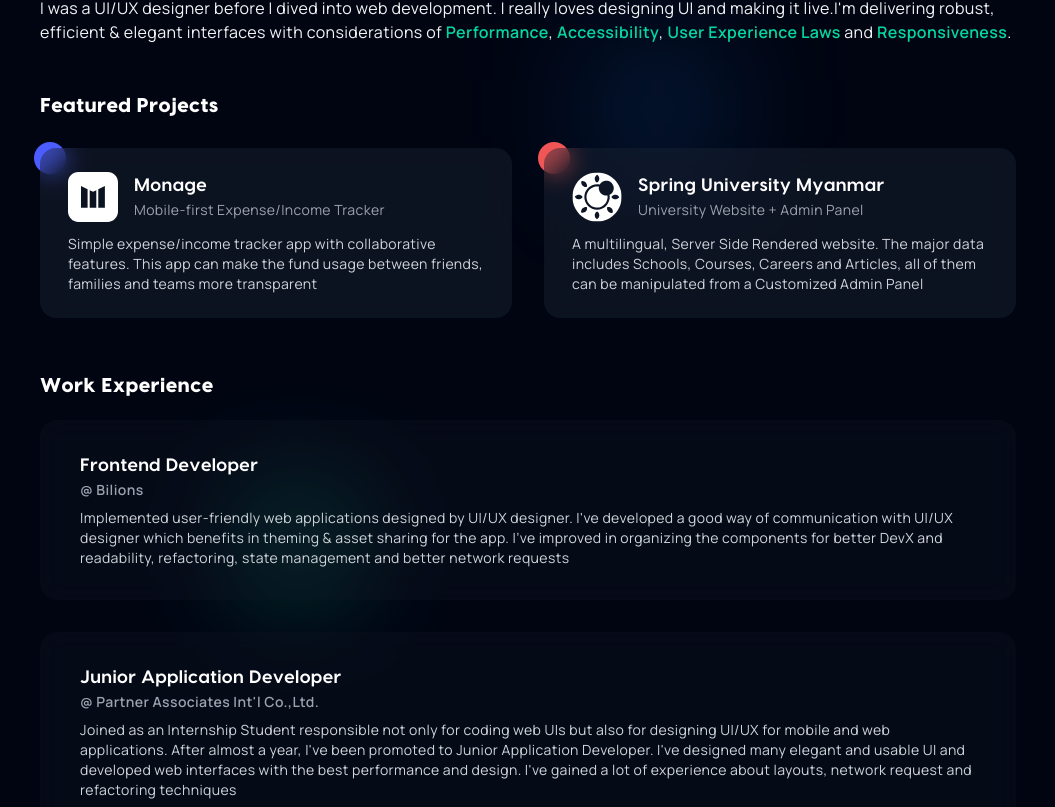
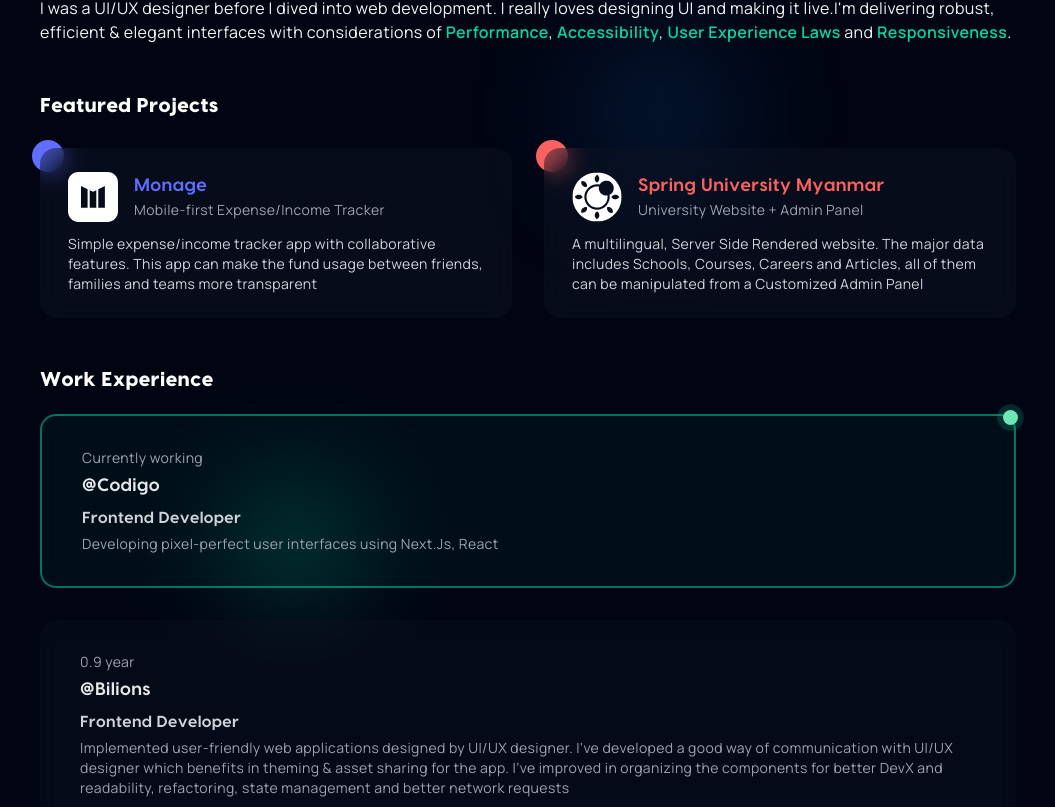
Before and after one commit to ZeyarPaing/personal-site, a Next.js app: page / in a window 1280 px wide. Shown: the part 673-1480 px from the top of the page, without its empty margins (112-1167 px from the left). Built offline with nearby package versions, Linux system fonts and the light colour scheme.

Commit message:
feat: update job experience , optimize animations

```diff
--- a/components/Button.tsx
+++ b/components/Button.tsx
@@ -25,7 +25,7 @@
         type == 'primary'
           ? 'bg-primary hover:bg-primary-light active:bg-primary-dark text-gray-900'
           : 'bg-secondary hover:bg-secondary-light active:bg-secondary-dark text-white'
-      } px-8 py-3 rounded-lg font-bold disabled:bg-gray-400 disabled:text-gray-600 ${className}`}
+      } px-8 py-3 rounded-xl font-bold disabled:bg-gray-400 disabled:text-gray-600 ${className}`}
     >
       {status == 'idle' ? (
         children
--- a/components/home/ExperienceCard.tsx
+++ b/components/home/ExperienceCard.tsx
@@ -1,14 +1,22 @@
 import { Experience } from '../../types';
+import React from "react";
 
 const ExperienceCard = ({ experience }: { experience: Experience }) => {
   return (
-    <div className="bg-gray-900 bg-opacity-30 backdrop-blur-md px-6 md:px-10 py-6 md:py-8 rounded-2xl">
-      {/*<p className="text-gray-400 text-sm">{experience.year} year as a </p>*/}
-      <h4 className="font-bold text-lg">{experience.position}</h4>
-      <p className="text-gray-400 font-bold mb-2 text-sm">
-        @ {experience.companyName}
-      </p>
-      <p className="text-sm text-gray-300">{experience.description}</p>
+    <div className={`bg-gray-900 bg-opacity-30 backdrop-blur-md px-6 md:px-10 py-6 md:py-8 rounded-2xl
+                    ${experience.current ? 'border border-2 border-primary bg-opacity-5 border-opacity-50 bg-primary-dark': ''}`}>
+        {experience.current && <span className="absolute -top-2 -right-1">
+                <span className="inline-flex h-[15px] w-[15px] relative ">
+                  <span className="animate-ping absolute inline-flex h-full w-full rounded-full bg-primary-light opacity-75" />
+                  <span className="relative inline-flex rounded-full h-[15px] w-[15px] bg-emerald-300" />
+                </span>
+              </span>}
+      <p className="text-gray-400 text-sm">{experience.current ? 'Currently working' : `${experience.year} year`} </p>
+        <h4 className="text-gray-200 font-bold font-primary mt-1 mb-1.5 text-lg">
+            @{experience.companyName}
+        </h4>
+      <h4 className="font-bold text-md text-gray-300 mb-1">{experience.position}</h4>
+      <p className="text-sm text-gray-400">{experience.description}</p>
     </div>
   );
 };
--- a/components/layout/Navbar.tsx
+++ b/components/layout/Navbar.tsx
@@ -6,7 +6,7 @@
   const [isExpanded, setExpanded] = useState(false);
 
   return (
-    <nav className="z-10 px-3 py-3 text-white bg-gray-900 bg-opacity-10 backdrop-blur-md fixed top-0 w-full">
+    <nav className="z-10 px-3 py-3 text-white bg-darkblue bg-opacity-70 backdrop-blur-xl backdrop-saturate-150 backdrop-brightness-150 fixed top-0 w-full">
       <div className="m-container flex flex-wrap justify-center items-center ">
         <Link href="/">
           <a className="flex items-center">
--- a/components/project/ProjectCard.tsx
+++ b/components/project/ProjectCard.tsx
@@ -1,17 +1,17 @@
 import { Project } from '../../types';
 import Image from 'next/image';
+import styles from '../../styles/Project.module.css'
 
 const projectCard = (props: { project: Project; showDots?: boolean }) => {
   const { project, showDots } = props;
   return (
     <div
-      className="relative cursor-pointer group"
+        style={{color: project.color }}
+      className={styles.projectCard + ' group'}
       onClick={() => window.open(project.demoUrl, '_blank')}
     >
       <div
-        className={`${
-          showDots ? 'absolute' : ''
-        } bg-gray-800 bg-opacity-40 transition-all group-hover:bg-opacity-50 rounded-2xl px-7 py-6 z-[3] backdrop-blur-md`}
+        className={`relative bg-gray-900 bg-opacity-40 transition-all group-hover:bg-opacity-50 rounded-2xl px-7 py-6 z-[1] backdrop-blur-md`}
       >
         <div className="flex gap-4 flex-wrap">
           <Image src={project.logo} width={50} height={50} alt={project.name} />
@@ -22,14 +22,6 @@
         </div>
         <p className="text-gray-300 mt-3 text-sm">{project.description}</p>
       </div>
-      {showDots ? (
-        <div
-          className="absolute -top-1.5 -left-1.5 rounded-full w-8 h-8 group-hover:-top-3 group-hover:-left-3 transition-all "
-          style={{ backgroundColor: project.color }}
-        ></div>
-      ) : (
-        <></>
-      )}
     </div>
   );
 };
--- a/helper/data.ts
+++ b/helper/data.ts
@@ -8,11 +8,18 @@
 
 export const experiences: Experience[] = [
   {
+    companyName: 'Codigo',
+    current: true,
+    position: 'Frontend Developer',
+    description:
+        "Developing pixel-perfect user interfaces using Next.Js, React",
+  },
+  {
     companyName: 'Bilions',
     position: 'Frontend Developer',
     description:
       "Implemented user-friendly web applications designed by UI/UX designer. I've developed a good way of communication with UI/UX designer which benefits in theming & asset sharing for the app.  I’ve improved in organizing the components for better DevX and readability, refactoring, state management and better network requests",
-    year: 1,
+    year: 0.9,
   },
   {
     companyName: "Partner Associates Int'l Co.,Ltd.",
@@ -137,7 +144,7 @@
     description:
       'Simple expense/income tracker app with collaborative features. This app can make the fund usage between friends, families and teams more transparent',
     demoUrl: 'https://monage.zeyar.dev',
-    color: '#4B5DFF',
+    color: '#5f6eff',
   },
   {
     name: 'Spring University Myanmar',
@@ -146,6 +153,6 @@
     description:
       'A multilingual, Server Side Rendered website. The major data includes Schools, Courses, Careers and Articles, all of them can be manipulated from a Customized Admin Panel ',
     demoUrl: 'https://sum-five.vercel.app',
-    color: '#F05655',
+    color: '#fa6261',
   },
 ];
--- a/pages/index.tsx
+++ b/pages/index.tsx
@@ -185,7 +185,7 @@
   return (
     <section className="my-12 ">
       <h2 className="section-header mb-7">Featured Projects</h2>
-      <div className="grid grid-cols-1 lg:grid-cols-2 gap-x-8 project-container">
+      <div className="grid grid-cols-1 lg:grid-cols-2 gap-8 project-container">
         {projects.map((project, idx) => (
           <ProjectCard showDots={true} key={idx} project={project} />
         ))}
@@ -384,12 +384,7 @@
               status={submitStatus}
             >
               Send
-              <span className="absolute -top-2.5 -right-0.5">
-                <span className="inline-flex h-[10px] w-[10px] relative ">
-                  <span className="animate-ping absolute inline-flex h-full w-full rounded-full bg-primary-light opacity-75" />
-                  <span className="relative inline-flex rounded-full h-[10px] w-[10px] bg-emerald-300" />
-                </span>
-              </span>
+
             </Button>
           </span>
         </form>
--- /dev/null
+++ b/styles/Project.module.css
@@ -0,0 +1,10 @@
+.projectCard {
+    @apply relative cursor-pointer;
+}
+.projectCard:hover::before {
+    @apply -top-3 -left-3;
+}
+.projectCard::before {
+    content: '';
+    @apply absolute -top-2 -left-2 rounded-full w-8 h-8  transition-all ease-in bg-current;
+}
--- a/styles/globals.css
+++ b/styles/globals.css
@@ -67,30 +67,6 @@
     focus:ring-2 focus:ring-primary-light focus:ring-opacity-40 focus:outline-0 focus:border-primary;
 }
 
-.project-container {
-    @apply gap-y-[19rem] sm:gap-y-[11rem] mb-80 sm:mb-56;
-
-}
-
-@media screen and (max-width: 640px) {
-    .project-container {
-        gap: calc(100vw / 2.25) 0;
-    }
-}
-
-@media screen and (max-width: 430px) {
-    .project-container {
-        gap: calc(100vw / 1.2) 0;
-    }
-}
-
-@media screen and (max-width: 340px) {
-    .project-container {
-        gap: calc(100vw / 0.8) 0;
-        margin-bottom: calc(100vw / 0.7);
-    }
-}
-
 .career-section b {
     @apply text-primary font-black;
 }
```
